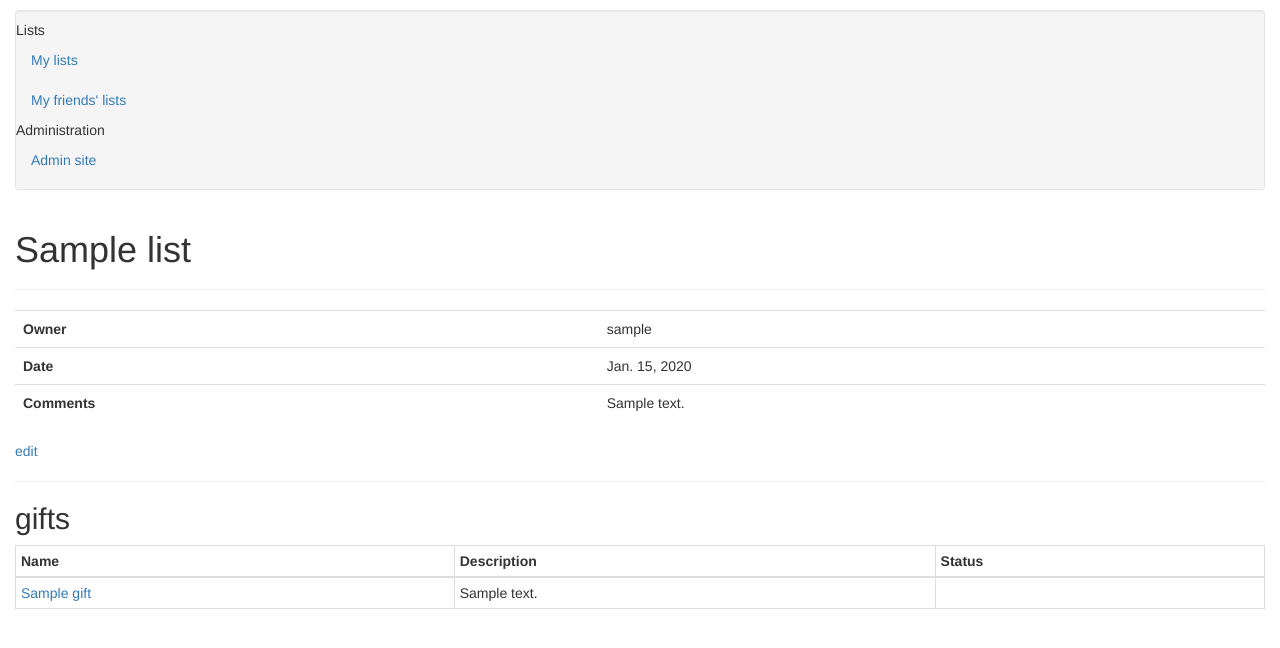
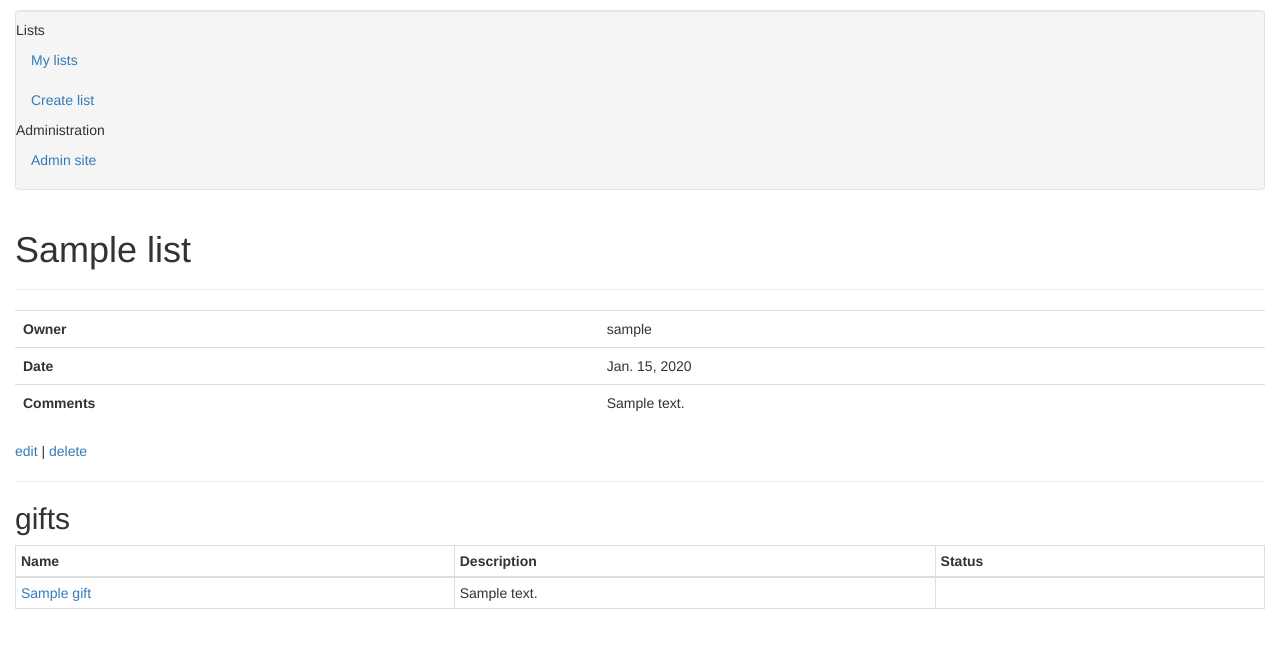
Before and after one commit to gdebure/giftslist, a Django app: page /lists/1 in a window 1280 px wide. Shown: the part 50-698 px from the top of the page. Run offline with Django 3.2, Linux system fonts and the light colour scheme; a user stored in the database is signed in; tables that the repository leaves empty hold one stand-in row (values such as "Sample post"); some libraries are stand-ins or nearby versions.

Commit message:
Implement creation, deletion...

```diff
--- a/gift/models.py
+++ b/gift/models.py
@@ -1,5 +1,6 @@
 from django.db import models
 from django.contrib.auth.models import User
+from django.core.urlresolvers import reverse
 
 # Create your models here.
 
@@ -16,6 +17,10 @@ class List(models.Model):
 
     def get_gifts(self):
         return self.gift_set.all()
+
+    def get_absolute_url(self):
+        url = reverse("detail_list", kwargs={'pk': self.id})
+        return url
 
 
 
--- a/gift/templates/detail_list.html
+++ b/gift/templates/detail_list.html
@@ -3,12 +3,8 @@
 {% block content %}
 {% include "object_decoration.html" with icon="icon-list" title=list.name %}
 
-<table class="table">
-    <tr><th>Owner</th><td>{{ list.owner }}</td></tr>
-    <tr><th>Date</th><td>{{ list.target_date }}</td></tr>
-    <tr><th>Comments</th><td>{{ list.comment }}</td></tr>
-</table>
-<a href="{% url edit_list list.id %}"><i class="icon-edit"></i> edit</a>
+{% include "list_table.html" %}
+<a href="{% url edit_list list.id %}"><i class="icon-edit"></i> edit</a> | <a href="{% url delete_list list.id %}"><i class="icon-trash"></i> delete</a>
 <hr/>
 
 {% include "table_decoration.html" with object_name="gifts" %}
--- /dev/null
+++ b/gift/templates/list_table.html
@@ -0,0 +1,5 @@
+<table class="table">
+    <tr><th>Owner</th><td>{{ list.owner }}</td></tr>
+    <tr><th>Date</th><td>{{ list.target_date }}</td></tr>
+    <tr><th>Comments</th><td>{{ list.comment }}</td></tr>
+</table>
--- a/gift/views.py
+++ b/gift/views.py
@@ -1,6 +1,6 @@
 from django.views.generic.list import ListView
 from django.views.generic.detail import DetailView
-from django.views.generic.edit import UpdateView
+from django.views.generic.edit import UpdateView, CreateView, DeleteView
 
 from django.core.urlresolvers import reverse
 
@@ -32,10 +32,20 @@ class EditListView(UpdateView):
     model = List
     template_name = "edit_list.html"
 
+
+class CreateListView(CreateView):
+
+    model = List
+    template_name = "edit_list.html"
+
+
+class DeleteListView(DeleteView):
+
+    model = List
+    template_name = "list_confirm_delete.html"
+
     def get_success_url(self):
-        success_url = reverse("detail_list", kwargs={'pk': self.get_object().id})
-        return success_url
-
+        return reverse("my_lists")
 
 class DetailGiftView(DetailView,MembersOnlyView):
 
--- a/giftslist/templates/menu.html
+++ b/giftslist/templates/menu.html
@@ -1,7 +1,7 @@
 <ul class="nav nav-list">
     <li class="nav-header"><i class="icon-list icon-large"></i> Lists</li>
-    <li><a href="/lists/my/">My lists</a></li>
-    <li><a href="/lists">My friends' lists</a></li>
+    <li><a href="{% url my_lists %}">My lists</a></li>
+    <li><a href="{% url create_list %}">Create list</a></li>
     {% if user.is_staff %}
     <li class="nav-header"><i class="icon-lock icon-large"></i> Administration</li>
     <li><a href="/admin">Admin site</a></li>
--- a/giftslist/urls.py
+++ b/giftslist/urls.py
@@ -7,7 +7,7 @@ admin.autodiscover()
 from django.contrib.auth.views import login, logout_then_login,password_change,password_change_done
 from giftslist.views import HomeView
 from gift.views import ListOfListsView, MyListsView, DetailListView, DetailGiftView
-from gift.views import EditListView
+from gift.views import EditListView, CreateListView, DeleteListView
 
 urlpatterns = patterns('',
     # Examples:
@@ -31,8 +31,10 @@ urlpatterns = patterns('',
 
     url(r'^lists/$', ListOfListsView.as_view(), name="list_of_lists"),
     url(r'^lists/my/$', MyListsView.as_view(), name="my_lists"),
+    url(r'^lists/create/$', CreateListView.as_view(), name="create_list"),
     url(r'^lists/(?P<pk>\d+)$', DetailListView.as_view(), name="detail_list"),
     url(r'^lists/(?P<pk>\d+)/edit/$', EditListView.as_view(), name="edit_list"),
+    url(r'^lists/(?P<pk>\d+)/delete/$', DeleteListView.as_view(), name="delete_list"),
 
     url(r'^gifts/(?P<pk>\d+)$', DetailGiftView.as_view(), name="detail_gift"),
 )
```
Also changed, not shown: gift/templates/list_confirm_delete.html (added, +17 -0 lines), gift/templates/list_of_lists.html (line endings or trailing spaces).
